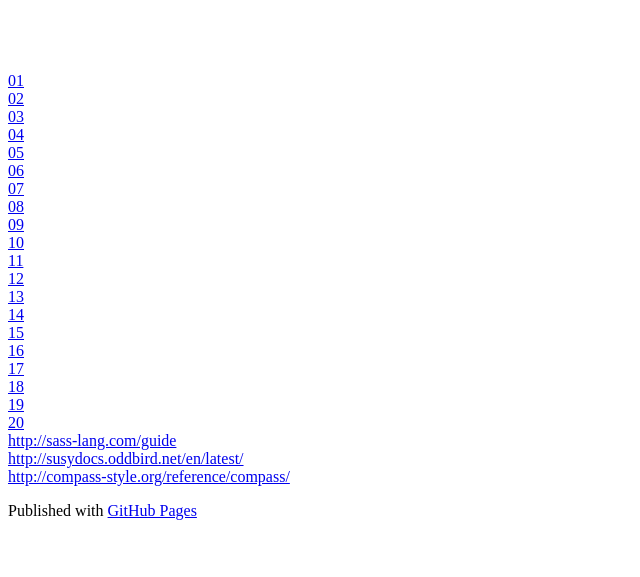
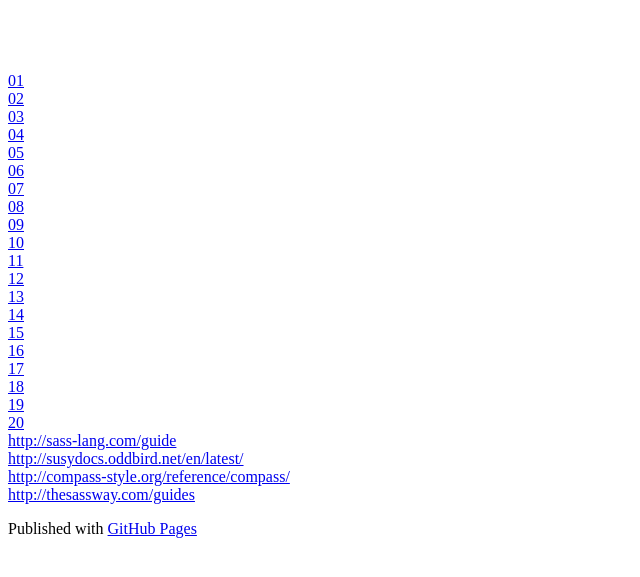
Before and after one commit to TomVollerthun1337/helloSusy.github.io, a plain HTML site: page index.html in a window 1280 px wide. Shown: the part 105-682 px from the top of the page, without its empty margins (0-640 px from the left). Drawn offline with Linux system fonts and the light colour scheme.

Commit message:
more useful links

```diff
--- a/index.html
+++ b/index.html
@@ -53,6 +53,7 @@
 	<div><a href="http://sass-lang.com/guide">http://sass-lang.com/guide</a></div>
 	<div><a href="http://susydocs.oddbird.net/en/latest/">http://susydocs.oddbird.net/en/latest/</a></div>
 	<div><a href="http://compass-style.org/reference/compass/">http://compass-style.org/reference/compass/</a></div>
+	<div><a href="http://thesassway.com/guides">http://thesassway.com/guides</a></div>
 	<div><a href=""></a></div>
       </section>
     </div>
```
